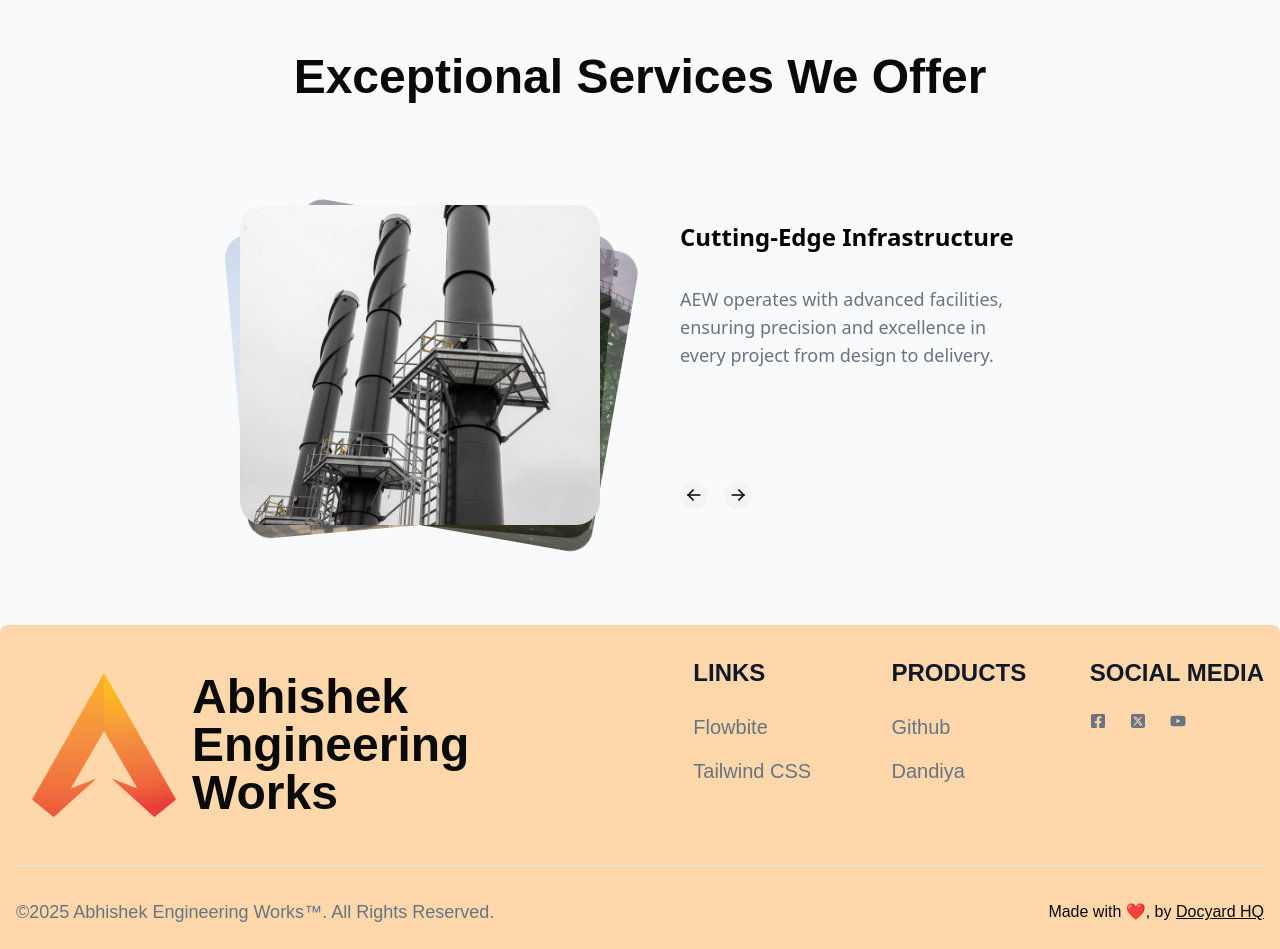
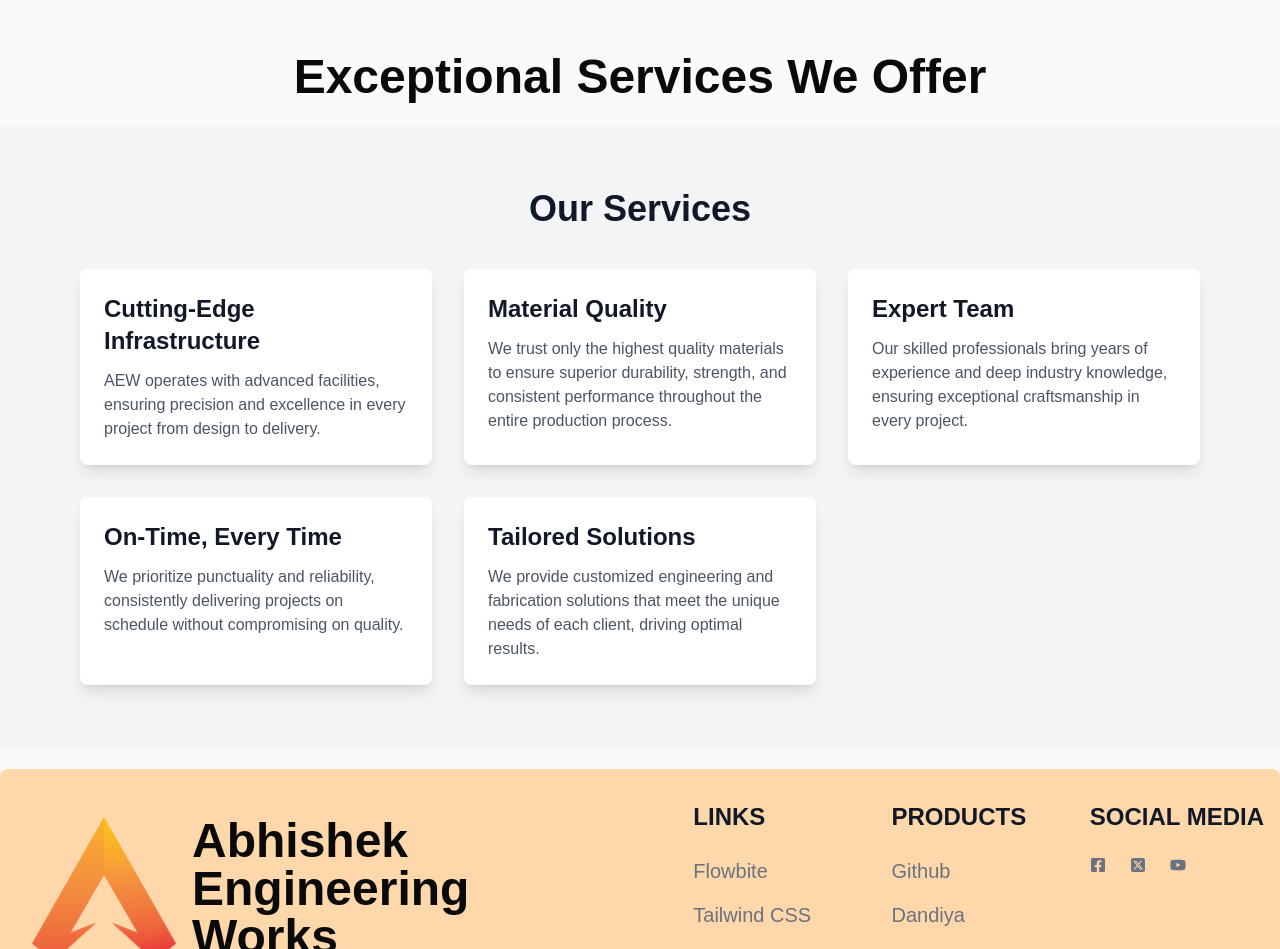
Before and after one commit to drjvtlkr/apexenggtech, a Next.js app: page / in a window 1280 px wide. Shown: the part 4580-5529 px from the top of the page. Built offline with nearby package versions, Linux system fonts and the light colour scheme; a web font is replaced by a local one.

Commit message:
changed the images in the carousel

```diff
--- a/app/page.tsx
+++ b/app/page.tsx
@@ -1,6 +1,7 @@
 import React from "react";
 // import apexenggtechLogo from "@/images/apexenggtech.png";
 import Carousel from "@/components/Carousel";
+import Services from "@/components/Services";
 import aboutImg from "../images/epc_banner3.jpg";
 import imageVision from "../images/industryIndustrialFabricChimneys.jpg";
 import imagemission from "../images/BatchPanAuto.png";
@@ -93,7 +94,8 @@ const Home = () => {
         {/* Services */}
         <div className="py-5">
           <h1 className="text-5xl font-bold text-center mb-6">Exceptional Services We Offer</h1>
-          <AnimatedTestimonialsDemo />
+          {/* <AnimatedTestimonialsDemo /> */}
+          <Services />
         </div>
 
       </div>
--- /dev/null
+++ b/components/Services.jsx
@@ -0,0 +1,56 @@
+import React from "react";
+
+const servicesData = [
+  {
+    title: "Cutting-Edge Infrastructure",
+    description:
+      "AEW operates with advanced facilities, ensuring precision and excellence in every project from design to delivery.",
+  },
+  {
+    title: "Material Quality",
+    description:
+      "We trust only the highest quality materials to ensure superior durability, strength, and consistent performance throughout the entire production process.",
+  },
+  {
+    title: "Expert Team",
+    description:
+      "Our skilled professionals bring years of experience and deep industry knowledge, ensuring exceptional craftsmanship in every project.",
+  },
+  {
+    title: "On-Time, Every Time",
+    description:
+      "We prioritize punctuality and reliability, consistently delivering projects on schedule without compromising on quality.",
+  },
+  {
+    title: "Tailored Solutions",
+    description:
+      "We provide customized engineering and fabrication solutions that meet the unique needs of each client, driving optimal results.",
+  },
+];
+
+const Services = () => {
+  return (
+    <div className="bg-gray-100 dark:bg-gray-900 py-16 px-6 md:px-12 lg:px-20">
+      <h2 className="text-4xl font-bold text-center text-gray-900 dark:text-white mb-10">
+        Our Services
+      </h2>
+      <div className="grid grid-cols-1 md:grid-cols-2 lg:grid-cols-3 gap-8">
+        {servicesData.map((service, index) => (
+          <div
+            key={index}
+            className="bg-white dark:bg-gray-800 shadow-lg rounded-lg p-6 transition-transform hover:-translate-y-2 duration-300"
+          >
+            <h3 className="text-2xl font-semibold text-gray-900 dark:text-white">
+              {service.title}
+            </h3>
+            <p className="text-gray-600 dark:text-gray-300 mt-3">
+              {service.description}
+            </p>
+          </div>
+        ))}
+      </div>
+    </div>
+  );
+};
+
+export default Services;
```
